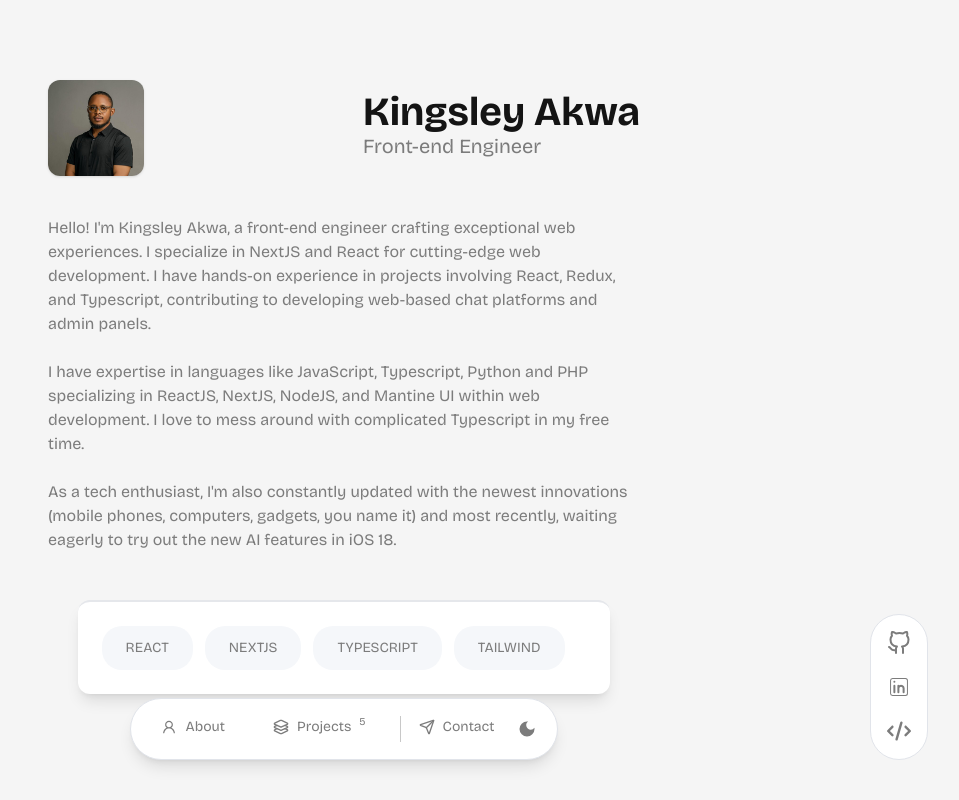
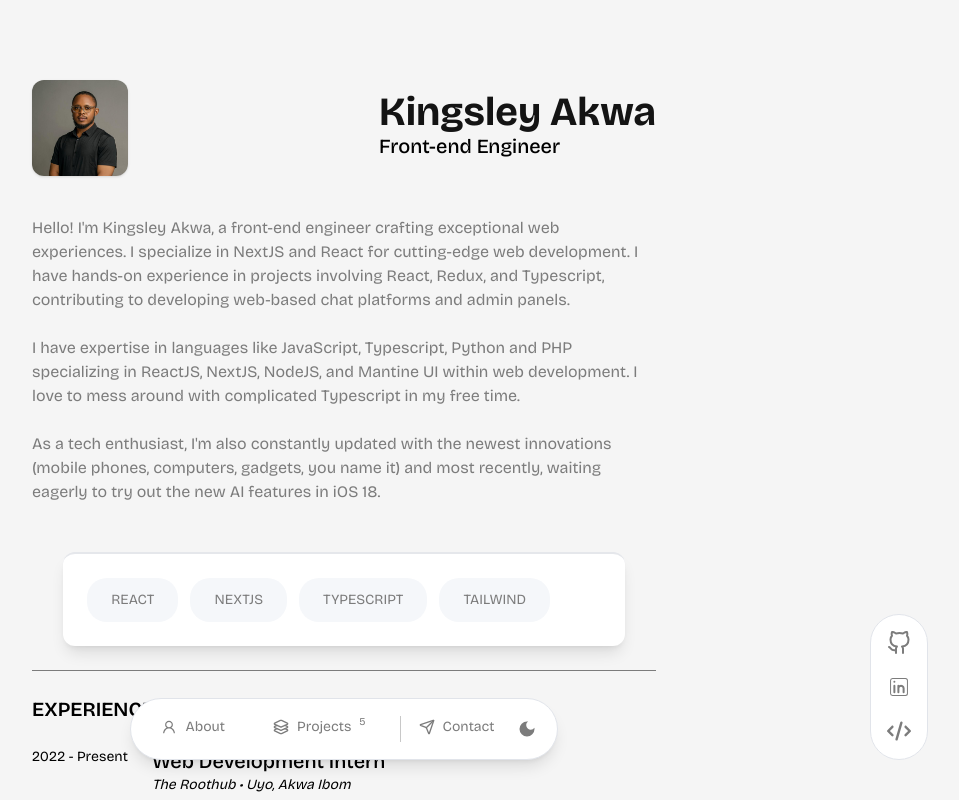
Before and after one commit to kingbary/my-portfolio-v2, a Next.js app: page / in a window 1280 px wide. Shown: the whole page, without its empty margins (296-1255 px from the left). Built offline with nearby package versions, Linux system fonts and the light colour scheme.

Commit message:
Feat: create experience section

```diff
--- /dev/null
+++ b/app/components/ExperienceSection.tsx
@@ -0,0 +1,43 @@
+function ExperienceSection() {
+    return (
+        <section className="flex flex-col mt-6 border-t border-darkGray dark:border-lightGray">
+            <h3 className="text-sm mt-6 font-semibold md:text-xl">EXPERIENCE</h3>
+            <div className="mb-28 md:mb-36">
+                <div className="flex py-6 gap-6 border-b border-darkGray dark:border-lightGray">
+                    <div className="text-nowrap text-xs md:text-sm">2022 - Present</div>
+                    <div>
+                        <div className="mb-4">
+                            <h4 className="text- font-medium md:text-xl">Web Development Intern</h4>
+                            <h5 className="text-xs italic md:text-sm">The Roothub • Uyo, Akwa Ibom</h5>
+                        </div>
+                        <ul className="flex flex-col gap-3 text-xs list-disc md:text-sm">
+                            <li>Performed code reviews and product documentation for better product testing</li>
+                            <li>Worked with other developers to achieve better product designs and functionality</li>
+                        </ul>
+                    </div>
+                </div>
+                <div className="flex py-6 gap-6 border-b border-darkGray dark:border-lightGray">
+                    <div className="text-nowrap text-xs md:text-sm">2022 - Present</div>
+                    <div>
+                        <div className="mb-4">
+                            <h4 className="text- font-medium md:text-xl">Web Development Intern</h4>
+                            <h5 className="text-xs italic md:text-sm">The Roothub • Uyo, Akwa Ibom</h5>
+                        </div>
+                        <ul className="flex flex-col gap-3 text-xs list-disc md:text-sm">
+                            <li>Performed code reviews and product documentation for better product testing</li>
+                            <li>Worked with other developers to achieve better product designs and functionality</li>
+                        </ul>
+                    </div>
+                </div>
+                <div className="flex justify-center mt-6">
+                    <button
+                        className="px-6 py-3 bg-black-500 text-sm text-lightGray rounded-[20px] dark:text-black-500 dark:bg-lightGray">
+                        See More<sup className="ml-1">4</sup>
+                    </button>
+                </div>
+            </div>
+        </section>
+    )
+}
+
+export default ExperienceSection
--- a/app/page.tsx
+++ b/app/page.tsx
@@ -1,18 +1,20 @@
 import AboutMeSection from "./components/AboutMeSection";
+import ExperienceSection from "./components/ExperienceSection";
 import SkillsSection from "./components/SkillsSection";
 
 export default function Home() {
   return (
-    <div className="flex min-h-screen w-full max-w-[624px] flex-col pt-20 px-4">
+    <div className="flex min-h-screen w-full max-w-[624px] flex-col py-20 px-4 md:px-0">
       <div className="flex w-full justify-between items-center">
         <div className="size-[96px] rounded-xl bg-[url(/images/headshot.jpg)] bg-center bg-cover shadow"></div>
         <div>
           <h2 className="text-2xl text-black-500 dark:text-white font-bold md:text-[40px]">Kingsley Akwa</h2>
-          <p className="text-sm text-darkGray leading-5 mt-1 dark:text-lightGray md:text-xl">Front-end Engineer</p>
+          <p className="text-sm font-medium leading-5 mt-1 md:text-xl">Front-end Engineer</p>
         </div>
       </div>
       <AboutMeSection />
       <SkillsSection />
+      <ExperienceSection />
     </div>
   );
 }
```
